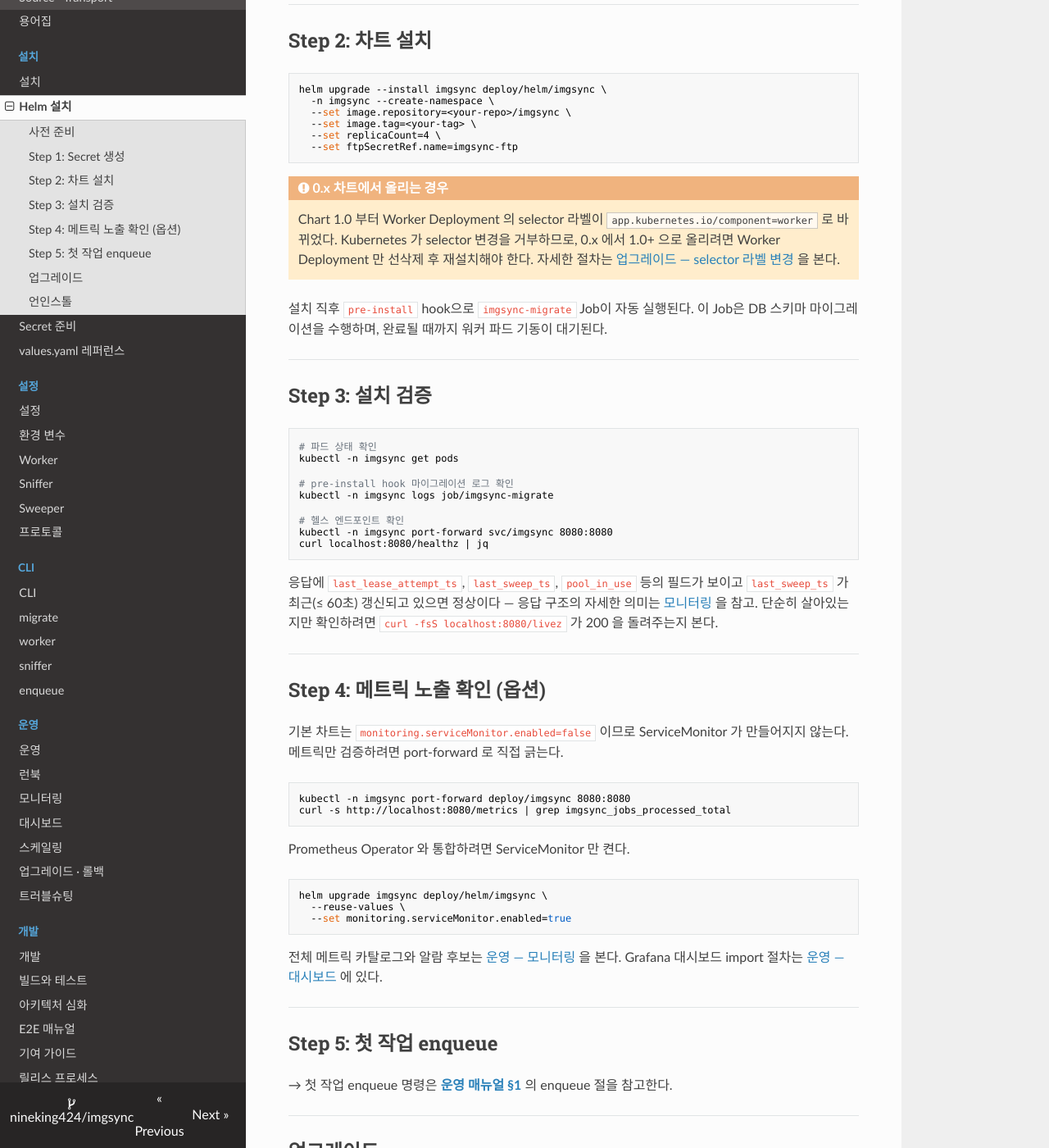
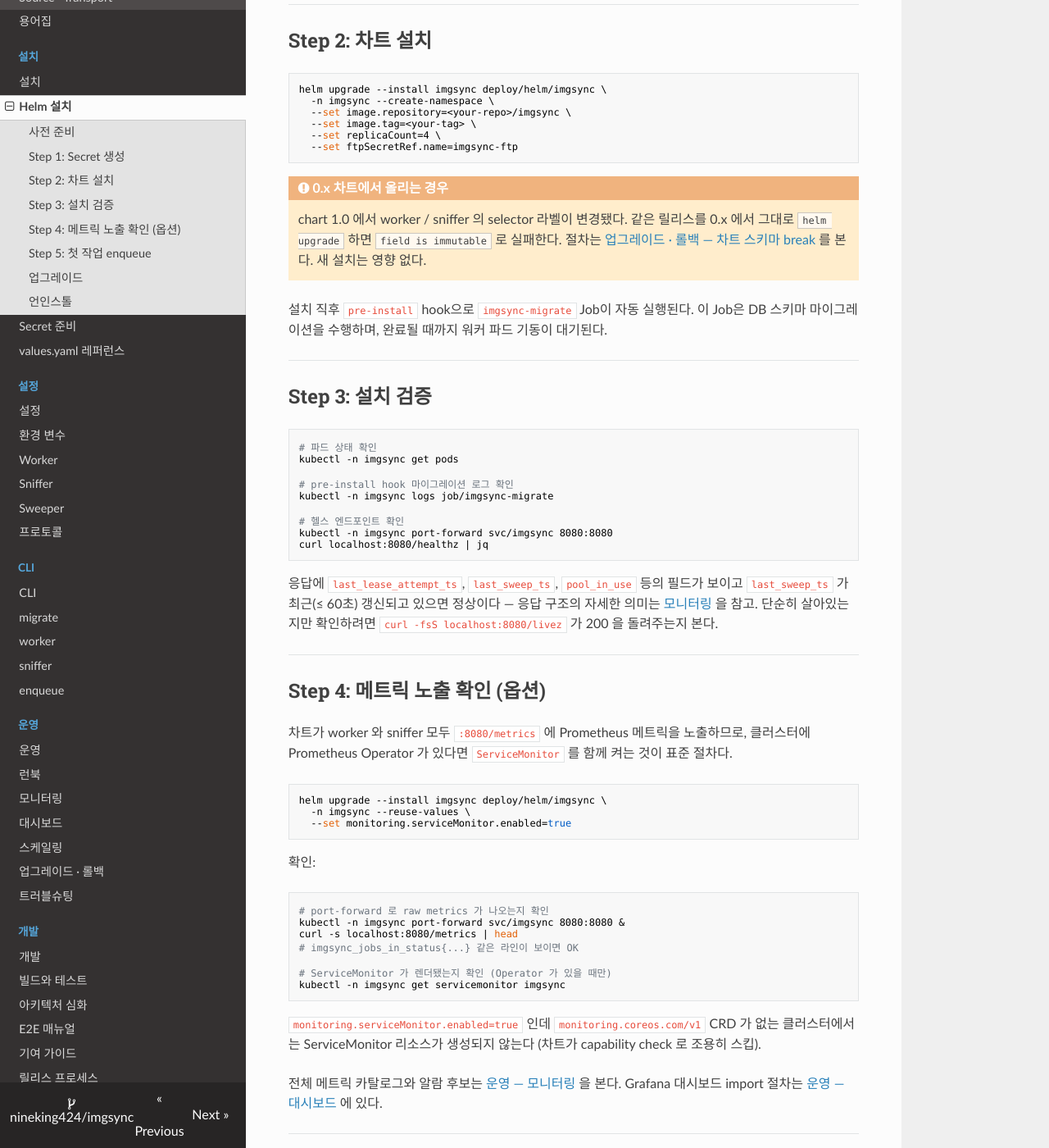
Before and after one commit to nineking424/imgsync, an MkDocs documentation site: the page built from docs/installation/helm.md, in a window 1280 px wide and 1400 px high, scrolled down 653 px. Shown: the whole window at 82% size. Built offline with MkDocs 1.6.1, drawn with Linux system fonts in a browser that asks for light colours; nearby versions of some CDN libraries.

Commit message:
Revert "docs(installation/helm): realign Step 4 + 0.x warning to spec wording"
This reverts commit 1f93ba32bb6d5c9dd31ab19c1a40169e6e214d21.

````diff
--- a/docs/installation/helm.md
+++ b/docs/installation/helm.md
@@ -35,11 +35,7 @@ helm upgrade --install imgsync deploy/helm/imgsync \
 ```
 
 !!! warning "0.x 차트에서 올리는 경우"
-    Chart 1.0 부터 Worker Deployment 의 selector 라벨이
-    `app.kubernetes.io/component=worker` 로 바뀌었다. Kubernetes 가
-    selector 변경을 거부하므로, 0.x 에서 1.0+ 으로 올리려면
-    Worker Deployment 만 선삭제 후 재설치해야 한다. 자세한 절차는
-    [업그레이드 — selector 라벨 변경](../operating/upgrades-and-rollback.md#차트-스키마-break-selector-라벨-변경-chart-10) 을 본다.
+    chart 1.0 에서 worker / sniffer 의 selector 라벨이 변경됐다. 같은 릴리스를 0.x 에서 그대로 `helm upgrade` 하면 `field is immutable` 로 실패한다. 절차는 [업그레이드 · 롤백 — 차트 스키마 break](../operating/upgrades-and-rollback.md#차트-스키마-break-selector-라벨-변경-chart-10) 를 본다. 새 설치는 영향 없다.
 
 설치 직후 `pre-install` hook으로 `imgsync-migrate` Job이 자동 실행된다. 이 Job은 DB 스키마 마이그레이션을 수행하며, 완료될 때까지 워커 파드 기동이 대기된다.
 
@@ -65,22 +61,29 @@ curl localhost:8080/healthz | jq
 
 ## Step 4: 메트릭 노출 확인 (옵션)
 
-기본 차트는 `monitoring.serviceMonitor.enabled=false` 이므로 ServiceMonitor 가 만들어지지 않는다. 메트릭만 검증하려면 port-forward 로 직접 긁는다.
+차트가 worker 와 sniffer 모두 `:8080/metrics` 에 Prometheus 메트릭을 노출하므로, 클러스터에 Prometheus Operator 가 있다면 `ServiceMonitor` 를 함께 켜는 것이 표준 절차다.
 
 ```bash
-kubectl -n imgsync port-forward deploy/imgsync 8080:8080
-curl -s http://localhost:8080/metrics | grep imgsync_jobs_processed_total
-```
-
-Prometheus Operator 와 통합하려면 ServiceMonitor 만 켠다.
-
-```bash
-helm upgrade imgsync deploy/helm/imgsync \
-  --reuse-values \
+helm upgrade --install imgsync deploy/helm/imgsync \
+  -n imgsync --reuse-values \
   --set monitoring.serviceMonitor.enabled=true
 ```
 
-전체 메트릭 카탈로그와 알람 후보는 [운영 — 모니터링](../operating/monitoring.md#메트릭-카탈로그) 을 본다. Grafana 대시보드 import 절차는 [운영 — 대시보드](../operating/dashboards.md) 에 있다.
+확인:
+
+```bash
+# port-forward 로 raw metrics 가 나오는지 확인
+kubectl -n imgsync port-forward svc/imgsync 8080:8080 &
+curl -s localhost:8080/metrics | head
+# imgsync_jobs_in_status{...} 같은 라인이 보이면 OK
+
+# ServiceMonitor 가 렌더됐는지 확인 (Operator 가 있을 때만)
+kubectl -n imgsync get servicemonitor imgsync
+```
+
+`monitoring.serviceMonitor.enabled=true` 인데 `monitoring.coreos.com/v1` CRD 가 없는 클러스터에서는 ServiceMonitor 리소스가 생성되지 않는다 (차트가 capability check 로 조용히 스킵).
+
+전체 메트릭 카탈로그와 알람 후보는 [운영 — 모니터링](../operating/monitoring.md) 을 본다. Grafana 대시보드 import 절차는 [운영 — 대시보드](../operating/dashboards.md) 에 있다.
 
 ---
 
````
